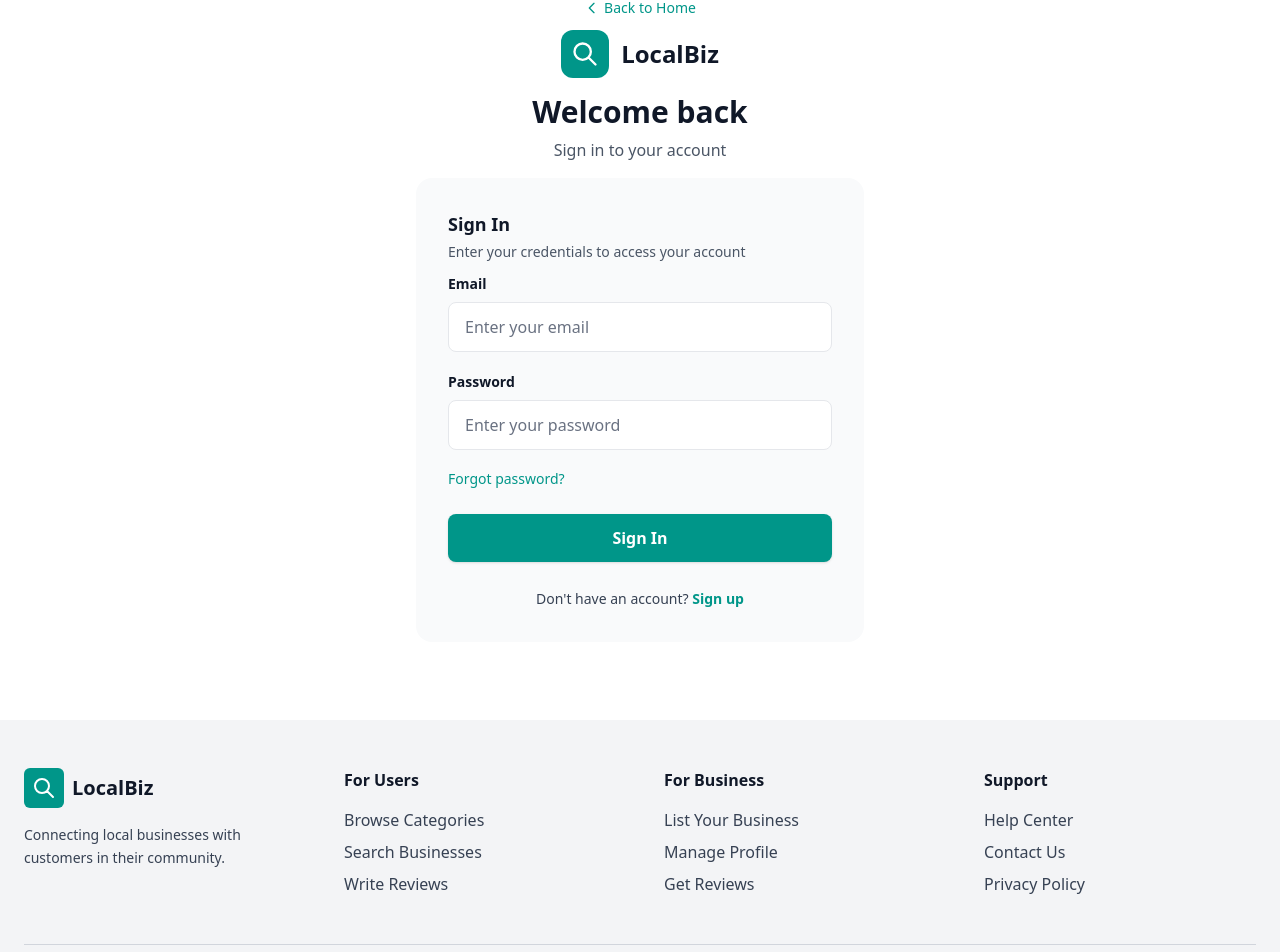
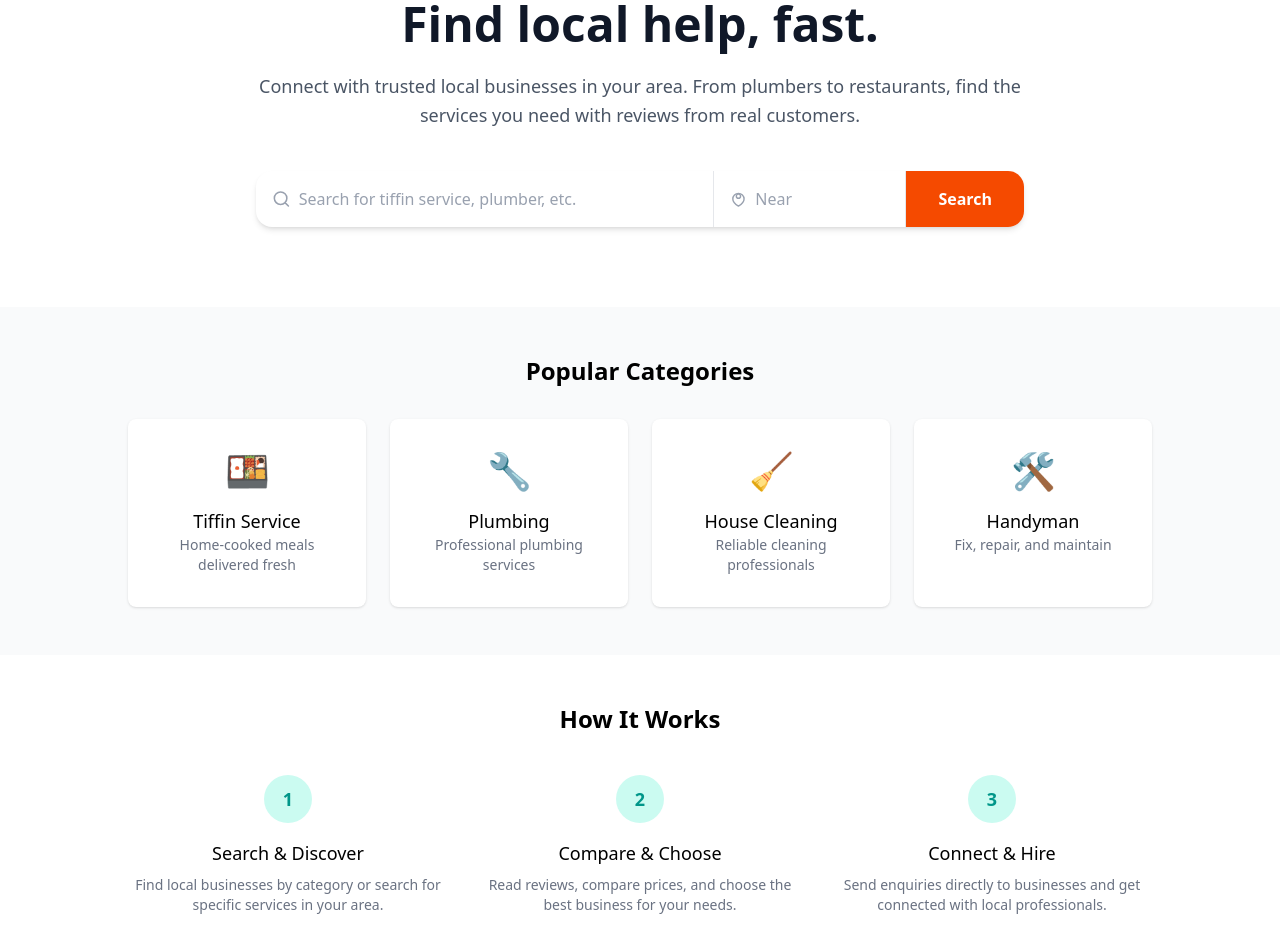
Before and after one commit to Mitul2711/findyy-frontend, an Angular app: page / in a window 1280 px wide. Shown: the part 145-1097 px from the top of the page. Built offline with nearby package versions, Linux system fonts and the light colour scheme.

Commit message:
add home page design

```diff
--- a/src/app/app.component.html
+++ b/src/app/app.component.html
@@ -1,3 +1,7 @@
+@if(router.url !== '/login' && router.url !== '/signup') {
 <app-header></app-header>
+}
 <router-outlet></router-outlet>
+@if(router.url !== '/login' && router.url !== '/signup') {
 <app-footer></app-footer>
+}
--- a/src/app/app.routes.ts
+++ b/src/app/app.routes.ts
@@ -1,8 +1,10 @@
 import { Routes } from '@angular/router';
 import { LoginComponent } from './auth/login/login.component';
 import { SignupComponent } from './auth/signup/signup.component';
+import { HomeComponent } from './component/home/home.component';
 
 export const routes: Routes = [
-    {path: "", component: LoginComponent},
-    {path: "signup", component: SignupComponent},
+    {path: "", component: HomeComponent},
+    {path: "login", component: LoginComponent},
+    {path: "signup", component: SignupComponent}
 ];
--- a/src/app/auth/login/login.component.html
+++ b/src/app/auth/login/login.component.html
@@ -2,7 +2,7 @@
       <div class="w-full max-w-md">
         <!-- Back to Home Link -->
         <div class="mb-2 text-center">
-          <a href="#" class="inline-flex items-center text-teal-600 hover:text-teal-700 text-sm font-medium">
+          <a routerLink="/" class="inline-flex items-center text-teal-600 hover:text-teal-700 text-sm font-medium">
             <svg class="w-4 h-4 mr-1" fill="none" stroke="currentColor" viewBox="0 0 24 24">
               <path stroke-linecap="round" stroke-linejoin="round" stroke-width="2" d="M15 19l-7-7 7-7"/>
             </svg>
--- a/src/app/auth/signup/signup.component.html
+++ b/src/app/auth/signup/signup.component.html
@@ -2,7 +2,7 @@
       <div class="w-full max-w-md">
         <!-- Back to Home Link -->
         <div class="mb-2 text-center">
-          <a href="#" class="inline-flex items-center text-teal-600 hover:text-teal-700 text-sm font-medium">
+          <a routerLink="/" class="inline-flex items-center text-teal-600 hover:text-teal-700 text-sm font-medium">
             <svg class="w-4 h-4 mr-1" fill="none" stroke="currentColor" viewBox="0 0 24 24">
               <path stroke-linecap="round" stroke-linejoin="round" stroke-width="2" d="M15 19l-7-7 7-7"/>
             </svg>
--- a/src/app/common/header/header.component.html
+++ b/src/app/common/header/header.component.html
@@ -30,10 +30,10 @@
 
             <!-- Auth Buttons -->
             <div class="flex items-center space-x-4">
-                <a href="#" class="text-gray-700 hover:text-gray-900 font-medium text-sm transition-colors">
+                <a routerLink="/login" class="text-gray-700 hover:text-gray-900 font-medium text-sm transition-colors">
                     Log In
                 </a>
-                <a href="#"
+                <a routerLink="/signup"
                     class="bg-teal-600 hover:bg-teal-700 text-white font-medium px-6 py-2 rounded-lg text-sm transition-colors">
                     Sign Up
                 </a>
@@ -63,10 +63,10 @@
                     For Business
                 </a>
                 <div class="pt-4 border-t border-gray-200 flex flex-col space-y-3">
-                    <a href="#" class="text-gray-700 hover:text-gray-900 font-medium text-sm transition-colors">
+                    <a routerLink="/login" class="text-gray-700 hover:text-gray-900 font-medium text-sm transition-colors">
                         Log In
                     </a>
-                    <a href="#"
+                    <a routerLink="/signup"
                         class="bg-teal-600 hover:bg-teal-700 text-white font-medium px-6 py-2 rounded-lg text-sm text-center transition-colors">
                         Sign Up
                     </a>
--- a/src/app/common/header/header.component.ts
+++ b/src/app/common/header/header.component.ts
@@ -1,9 +1,10 @@
 import { CommonModule } from '@angular/common';
 import { Component } from '@angular/core';
+import { RouterModule } from '@angular/router';
 
 @Component({
   selector: 'app-header',
-  imports: [CommonModule],
+  imports: [CommonModule, RouterModule],
   templateUrl: './header.component.html',
   styleUrl: './header.component.scss'
 })
--- a/src/app/component/home/home.component.html
+++ b/src/app/component/home/home.component.html
@@ -0,0 +1,117 @@
+<div class="flex flex-col items-center justify-center py-20 px-4 sm:px-6 lg:px-8">
+  <div class="max-w-3xl text-center">
+    <h1 class="text-5xl font-extrabold text-gray-900 mb-6">
+      Find local help, fast.
+    </h1>
+    <p class="text-lg text-gray-600 mb-10 leading-relaxed">
+      Connect with trusted local businesses in your area. From plumbers to restaurants,
+      find the services you need with reviews from real customers.
+    </p>
+
+    <div class="flex w-full max-w-3xl mx-auto bg-white rounded-2xl shadow-md overflow-hidden">
+      <div class="flex items-center flex-grow px-4 border-r border-gray-200">
+        <svg xmlns="http://www.w3.org/2000/svg"
+             class="h-5 w-5 text-gray-400 mr-2" fill="none"
+             viewBox="0 0 24 24" stroke="currentColor">
+          <path stroke-linecap="round" stroke-linejoin="round" stroke-width="2"
+                d="M21 21l-4.35-4.35M11 19a8 8 0 100-16 8 8 0 000 16z"/>
+        </svg>
+        <input
+          type="text"
+          placeholder="Search for tiffin service, plumber, etc."
+          class="w-full py-4 text-gray-700 placeholder-gray-400 focus:outline-none"
+        />
+      </div>
+
+      <div class="flex items-center w-48 px-4 border-r border-gray-200">
+        <svg xmlns="http://www.w3.org/2000/svg"
+             class="h-5 w-5 text-gray-400 mr-2" fill="none"
+             viewBox="0 0 24 24" stroke="currentColor">
+          <path stroke-linecap="round" stroke-linejoin="round" stroke-width="2"
+                d="M12 11c1.657 0 3-1.343 3-3S13.657 5 12 5 9 6.343 9 8s1.343 3 3 3z"/>
+          <path stroke-linecap="round" stroke-linejoin="round" stroke-width="2"
+                d="M12 22s8-4.5 8-10a8 8 0 10-16 0c0 5.5 8 10 8 10z"/>
+        </svg>
+        <input
+          type="text"
+          placeholder="Near"
+          class="w-full py-4 text-gray-700 placeholder-gray-400 focus:outline-none"
+        />
+      </div>
+
+      <button
+        class="bg-orange-600 hover:bg-orange-700 text-white px-8 font-semibold">
+        Search
+      </button>
+    </div>
+  </div>
+</div>
+
+
+
+<div class="py-12 bg-gray-50">
+    <h2 class="text-2xl font-semibold text-center mb-8">Popular Categories</h2>
+    <div class="grid grid-cols-1 sm:grid-cols-2 md:grid-cols-4 gap-6 max-w-5xl mx-auto">
+        <div class="bg-white shadow rounded-lg p-8 text-center hover:shadow-lg">
+            <div class="text-orange-500 text-4xl mb-4">🍱</div>
+            <h3 class="font-medium text-lg">Tiffin Service</h3>
+            <p class="text-gray-500 text-sm">Home-cooked meals delivered fresh</p>
+        </div>
+
+        <div class="bg-white shadow rounded-lg p-8 text-center hover:shadow-lg">
+            <div class="text-teal-500 text-4xl mb-4">🔧</div>
+            <h3 class="font-medium text-lg">Plumbing</h3>
+            <p class="text-gray-500 text-sm">Professional plumbing services</p>
+        </div>
+
+        <div class="bg-white shadow rounded-lg p-8 text-center hover:shadow-lg">
+            <div class="text-orange-400 text-4xl mb-4">🧹</div>
+            <h3 class="font-medium text-lg">House Cleaning</h3>
+            <p class="text-gray-500 text-sm">Reliable cleaning professionals</p>
+        </div>
+
+        <div class="bg-white shadow rounded-lg p-8 text-center hover:shadow-lg">
+            <div class="text-orange-600 text-4xl mb-4">🛠️</div>
+            <h3 class="font-medium text-lg">Handyman</h3>
+            <p class="text-gray-500 text-sm">Fix, repair, and maintain</p>
+        </div>
+    </div>
+</div>
+
+<div class="py-12">
+    <h2 class="text-2xl font-semibold text-center mb-10">How It Works</h2>
+    <div class="grid grid-cols-1 md:grid-cols-3 gap-8 max-w-5xl mx-auto text-center">
+        <div>
+            <div
+                class="w-12 h-12 mx-auto rounded-full bg-teal-100 text-teal-600 flex items-center justify-center text-lg font-bold mb-4">
+                1</div>
+            <h3 class="font-medium text-lg mb-2">Search & Discover</h3>
+            <p class="text-gray-500 text-sm">Find local businesses by category or search for specific services in your
+                area.</p>
+        </div>
+        <div>
+            <div
+                class="w-12 h-12 mx-auto rounded-full bg-teal-100 text-teal-600 flex items-center justify-center text-lg font-bold mb-4">
+                2</div>
+            <h3 class="font-medium text-lg mb-2">Compare & Choose</h3>
+            <p class="text-gray-500 text-sm">Read reviews, compare prices, and choose the best business for your needs.
+            </p>
+        </div>
+        <div>
+            <div
+                class="w-12 h-12 mx-auto rounded-full bg-teal-100 text-teal-600 flex items-center justify-center text-lg font-bold mb-4">
+                3</div>
+            <h3 class="font-medium text-lg mb-2">Connect & Hire</h3>
+            <p class="text-gray-500 text-sm">Send enquiries directly to businesses and get connected with local
+                professionals.</p>
+        </div>
+    </div>
+</div>
+
+<div class="bg-teal-700 py-12 text-center text-white">
+    <h2 class="text-2xl font-semibold mb-4">Ready to grow your business?</h2>
+    <p class="mb-6">Join thousands of local businesses already connecting with customers on LocalBiz.</p>
+    <button class="bg-orange-500 px-6 py-3 font-semibold rounded-lg hover:bg-orange-600">
+        Register Your Business - It's Free
+    </button>
+</div>
```
Also changed, not shown: src/app/app.component.ts (+5 -2 lines).
